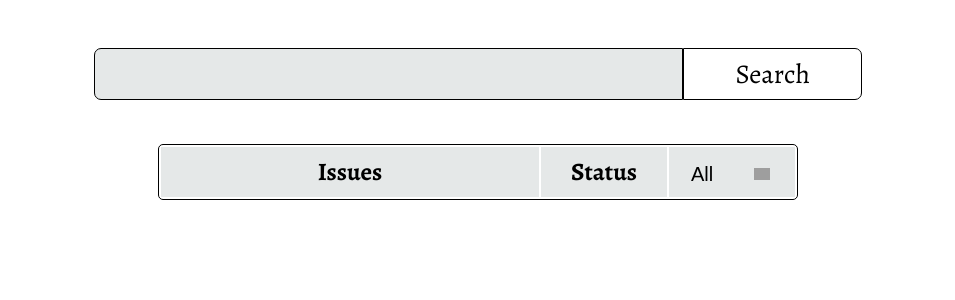
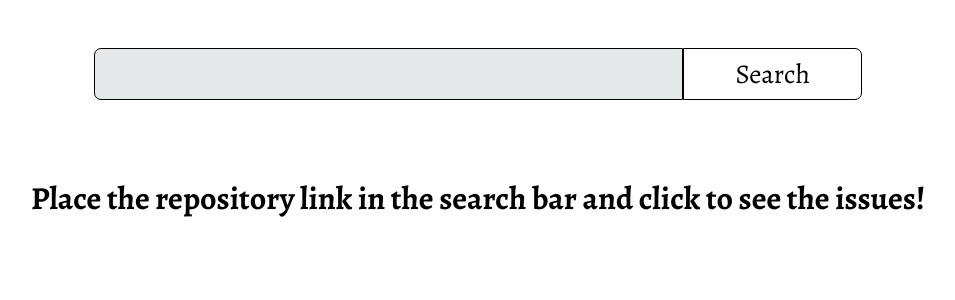
Before and after one commit to Baharghadimii/issue-explorer, a React (Create React App) app: page / in a window 1280 px wide. Shown: the top 300 px of the page, without its empty margins (162-1117 px from the left). Built offline with nearby package versions, Linux system fonts and the light colour scheme; grey boxes are pictures that could not be loaded.

Commit message:
modify table view

```diff
--- a/src/App.js
+++ b/src/App.js
@@ -19,7 +19,7 @@ function App() {
     list: []
   });
   const { mode, transition } = useVisualMode(
-    state.list ? SHOW : EMPTY
+    state.list.length ? SHOW : EMPTY
   );
 
   const select = (value) => {
@@ -50,7 +50,7 @@ function App() {
   return (
     <div className="App">
       <SearchBar onSearch={search} />
-      {mode === 'EMPTY' && <h1>Place the repository link in the search bar and click to see the issues!</h1>}
+      {mode === 'EMPTY' && <h1 className='initial-text'>Place the repository link in the search bar and click to see the issues!</h1>}
       {mode === 'SHOW' && <div className="tables">
         <Table data={state} select={select} />
       </div>}
--- a/src/App.scss
+++ b/src/App.scss
@@ -5,6 +5,9 @@
 .tables {
   display: flex;
   flex-direction: row;
+}
+.initial-text {
+  margin-top: 5rem;
 }
 .App-logo {
   height: 40vmin;
--- a/src/components/Table.js
+++ b/src/components/Table.js
@@ -16,7 +16,7 @@ const Table = (props) => {
           <option value='all'>All</option>
           <option value='open'>Open</option>
           <option value='close'>Close</option>
-          <option value='pull'>Pull Re...</option>
+          <option value='pull'>Pull Request</option>
         </select>
       </thead>
       <tbody className="tb-body">
--- a/src/components/Table.scss
+++ b/src/components/Table.scss
@@ -1,5 +1,5 @@
 .table {
-  width: 50%;
+  width: 70%;
   margin: 0 auto;
   margin-top: 3rem;
   text-align: center;
@@ -13,12 +13,13 @@
   background-color: #e5e8e8;
   margin-top: 1rem;
   font-size: 20px;
+  width: 10rem;
   border: 0px;
   -webkit-appearance: none;
   -moz-appearance: none;
   appearance: none;
   background: url(https://www.pngkey.com/png/detail/25-257290_drop-down-arrow-solid-svg-png-icon-free.png)
-    96% / 20% no-repeat #e5e8e8;
+    96% / 10% no-repeat #e5e8e8;
   &:focus {
     outline: none;
   }
```
